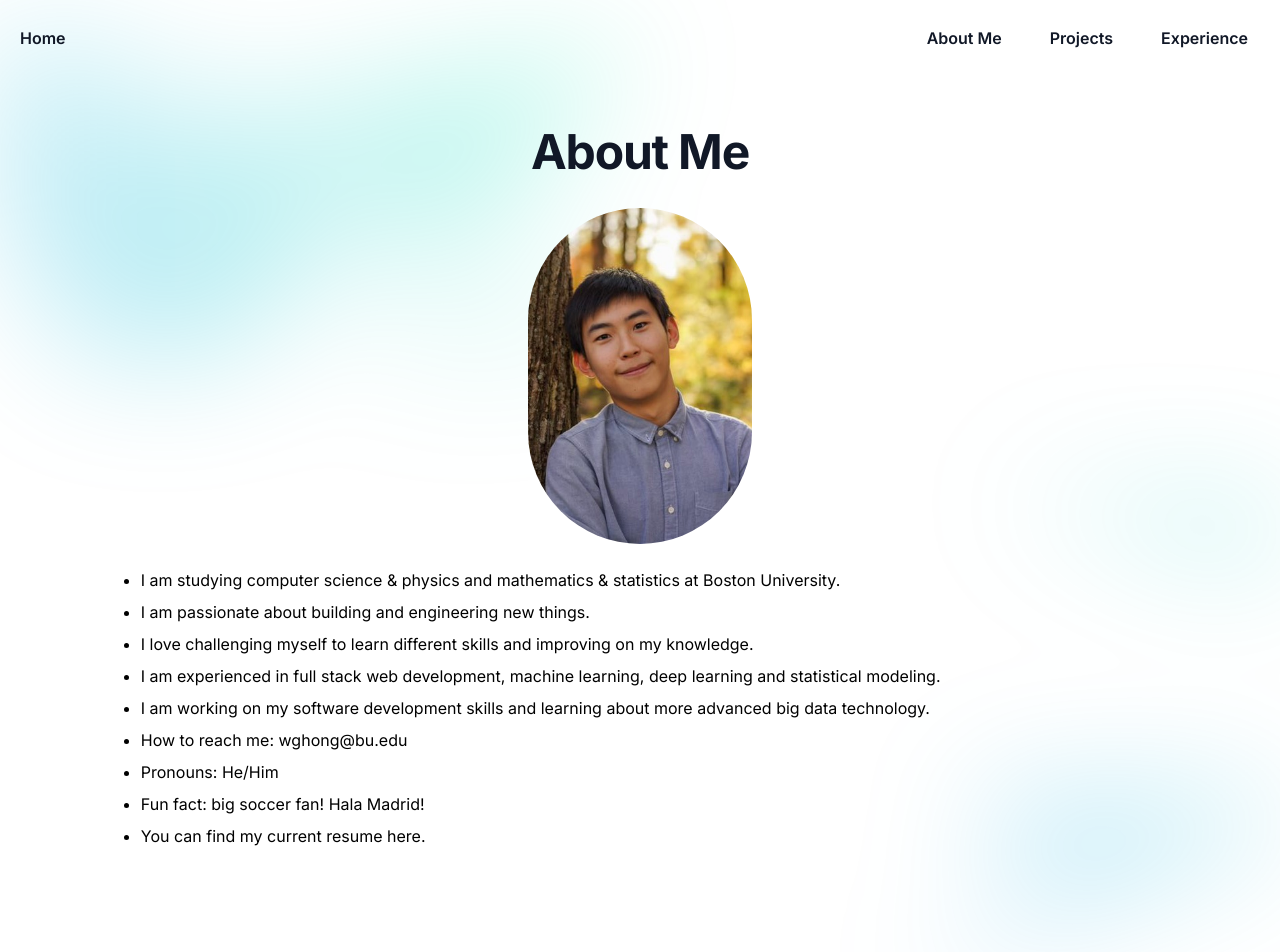
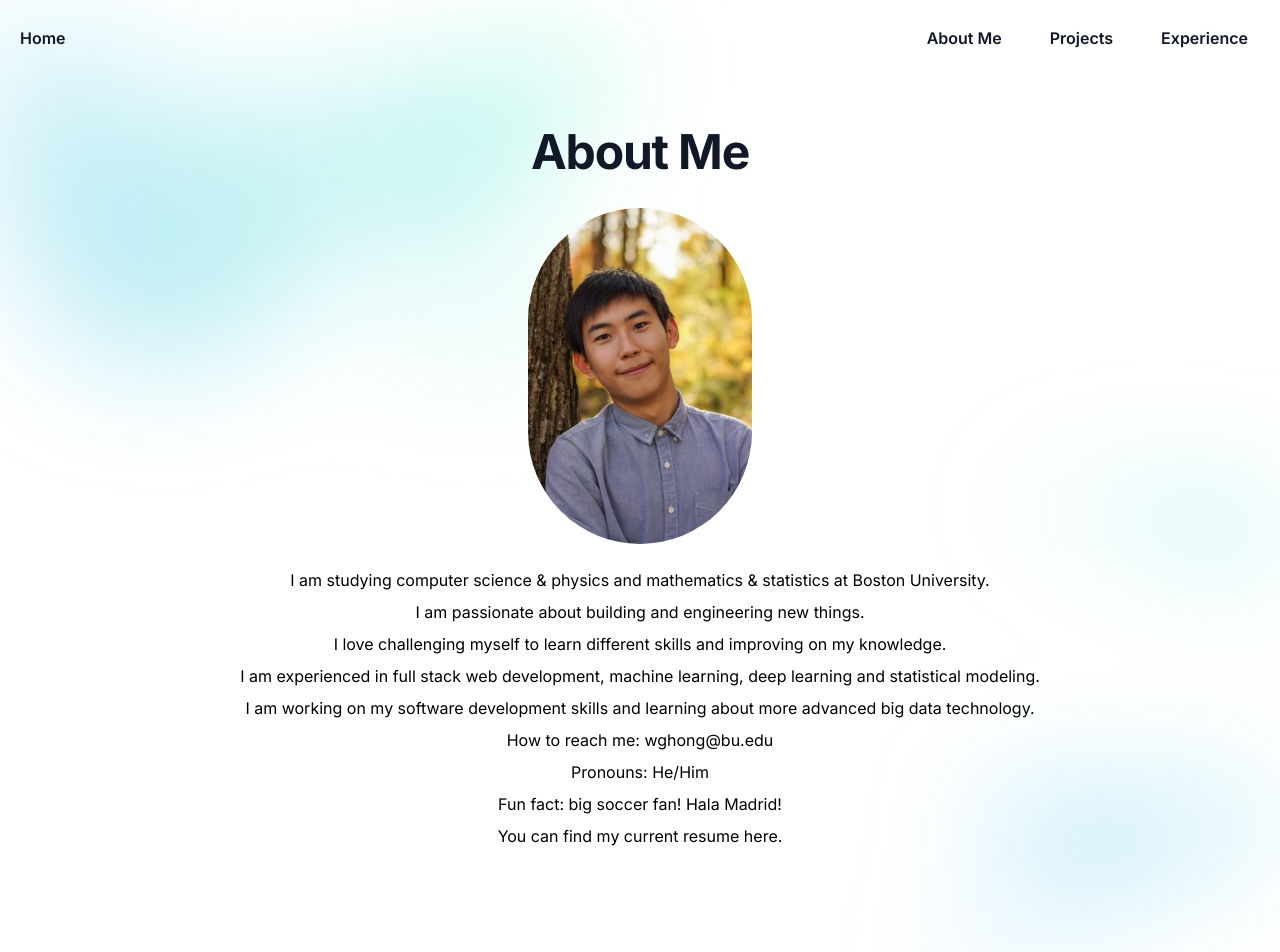
Before and after one commit to wghong02/wghong02.github.io, a Next.js app: page /about in a window 1280 px wide. Shown: the top 952 px of the page. Built offline with nearby package versions, Linux system fonts and the light colour scheme.

Commit message:
minor adjustment

```diff
--- a/src/app/about/page.tsx
+++ b/src/app/about/page.tsx
@@ -10,7 +10,7 @@ export default function ProjectPage() {
 				className="w-56 rounded-full"
 			/>
 
-			<ul className="w-[80%] font-roboto list-disc pt-4">
+			<ul className="w-[80%] flex flex-col items-center justify-center font-roboto list-none pt-4">
 				<li className="pt-2 ">
 					I am studying computer science & physics and mathematics & statistics
 					at Boston University.
```
